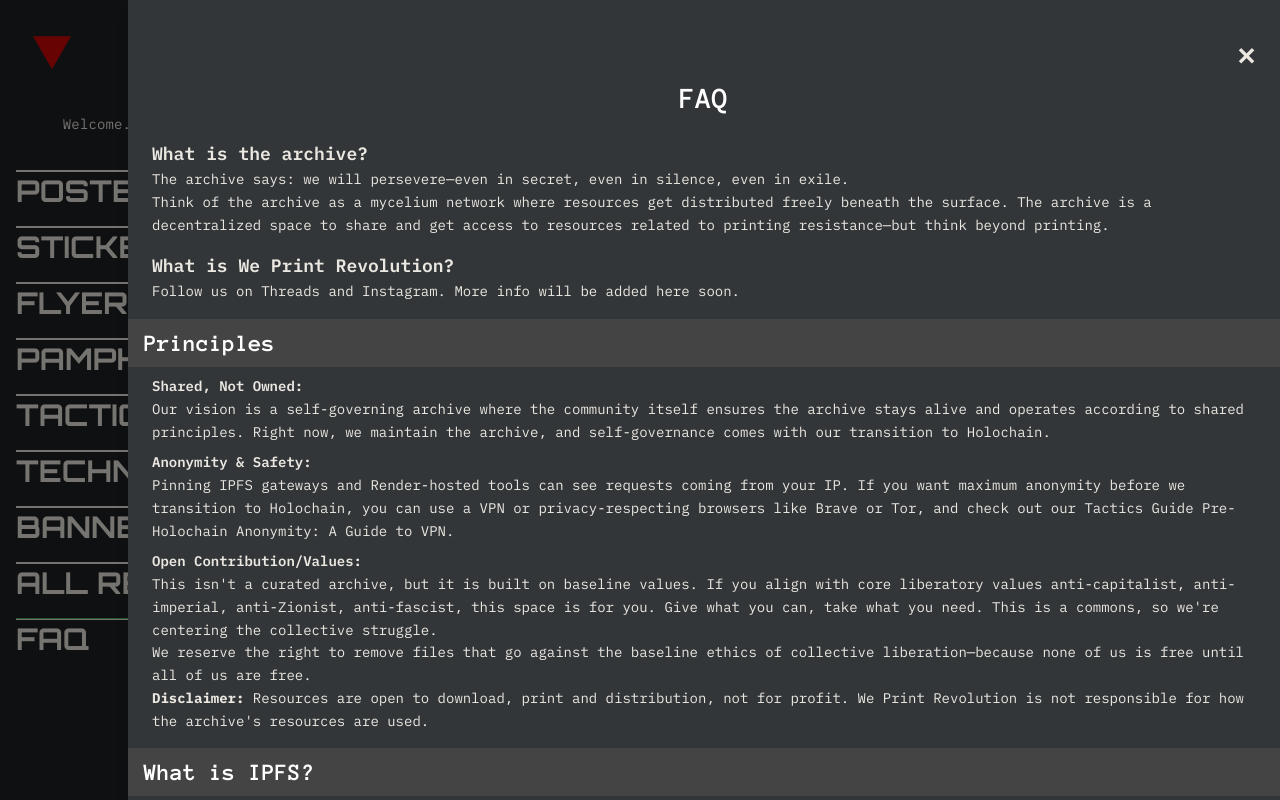
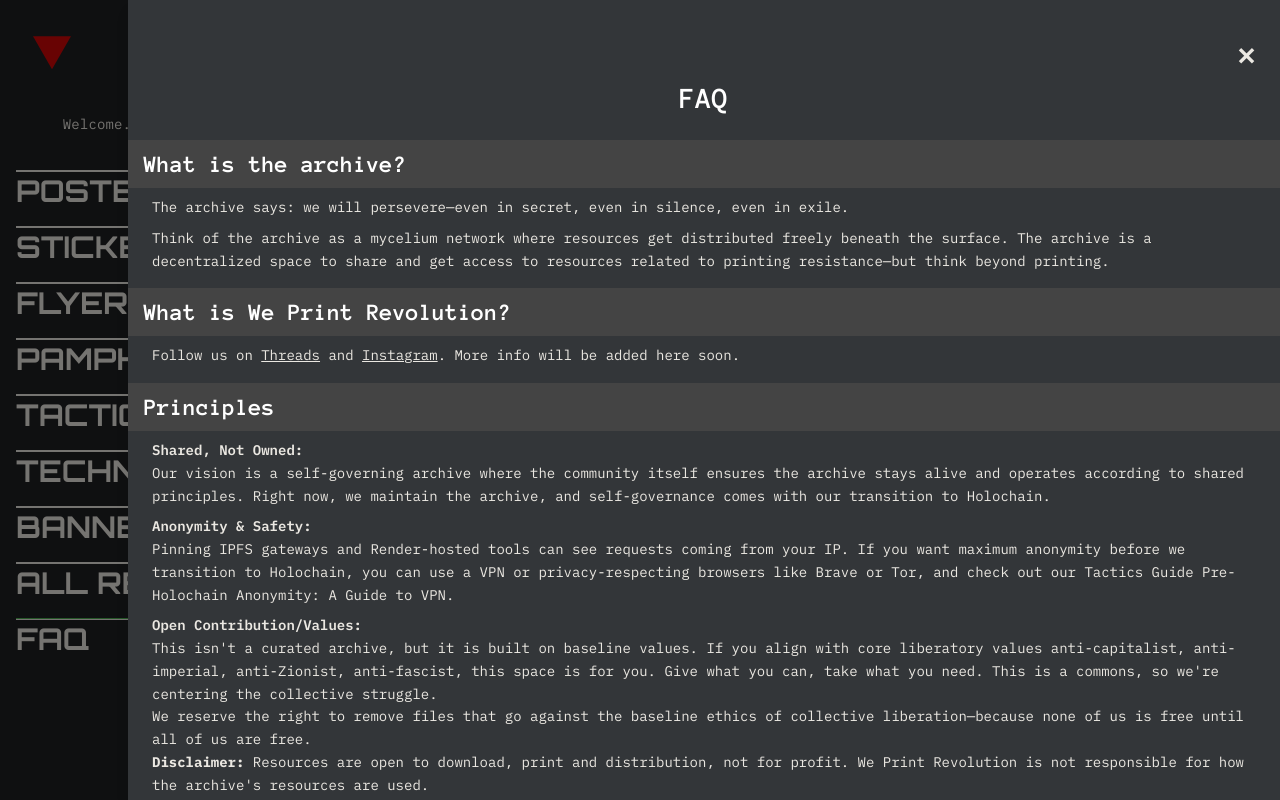
Before and after one commit to Damil001/pinata-image-api, a Next.js app in the folder frontend/: page / in a window 1280 px wide. Both pictures are taken after a click on the link "FAQ". Built offline with nearby package versions, Linux system fonts and the light colour scheme.

Commit message:
refactor: enhance FAQModal layout and content structure for better readability and user engagement

```diff
--- a/frontend/src/components/FAQModal/FAQModal.tsx
+++ b/frontend/src/components/FAQModal/FAQModal.tsx
@@ -80,18 +80,17 @@ const FAQModal: React.FC<FAQModalProps> = ({ isOpen, onClose }) => {
             </button>
           </div>
 
-          <div className="pl-4 pr-4 sm:pl-6 sm:pr-6 mb-4">
-            <div
-              className={`text-[#EBE8E2] text-xs sm:text-sm ${ibmPlexMono.className} font-normal leading-relaxed space-y-4`}
-            >
           <h1
             className={`text-[#ffffff] text-3xl font-bold ${anonymousPro.className} mb-6 text-center`}
           >
             FAQ
           </h1>
 
-              <div>
-                <p className="font-semibold text-lg">What is the archive?</p>
+          <MenuHeading name="What is the archive?" />
+          <div className="pl-4 pr-4 sm:pl-6 sm:pr-6 mb-4 mt-2">
+            <div
+              className={`text-[#EBE8E2] text-xs sm:text-sm ${ibmPlexMono.className} font-normal leading-relaxed space-y-2`}
+            >
               <p>
                 The archive says: we will persevere—even in secret, even in
                 silence, even in exile.
@@ -99,20 +98,38 @@ const FAQModal: React.FC<FAQModalProps> = ({ isOpen, onClose }) => {
               <p>
                 Think of the archive as a mycelium network where resources get
                 distributed freely beneath the surface. The archive is a
-                  decentralized space to share and get access to resources
-                  related to printing resistance—but think beyond printing.
+                decentralized space to share and get access to resources related
+                to printing resistance—but think beyond printing.
               </p>
             </div>
+          </div>
 
-              <div>
-                <p className="font-semibold text-lg">
-                  What is We Print Revolution?
+          <MenuHeading name="What is We Print Revolution?" />
+          <div className="pl-4 pr-4 sm:pl-6 sm:pr-6 mb-4 mt-2">
+            <div
+              className={`text-[#EBE8E2] text-xs sm:text-sm ${ibmPlexMono.className} font-normal leading-relaxed space-y-2`}
+            >
+              <p>
+                Follow us on{" "}
+                <a
+                  href="https://www.threads.com/@weprintrevolution"
+                  target="_blank"
+                  rel="noopener noreferrer"
+                  className=" underline"
+                >
+                  Threads
+                </a>{" "}
+                and{" "}
+                <a
+                  href="https://www.instagram.com/weprintrevolution"
+                  target="_blank"
+                  rel="noopener noreferrer"
+                  className=" underline"
+                >
+                  Instagram
+                </a>
+                . More info will be added here soon.
               </p>
-                <p>
-                  Follow us on Threads and Instagram. More info will be added
-                  here soon.
-                </p>
-              </div>
             </div>
           </div>
 
@@ -270,14 +287,22 @@ const FAQModal: React.FC<FAQModalProps> = ({ isOpen, onClose }) => {
             <p
               className={`text-[#EBE8E2] text-xs sm:text-sm ${ibmPlexMono.className} font-normal leading-relaxed`}
             >
-              Questions, requests, or something else? Send us a DM on Instagram,
-              or an email to weprintrevolution@proton.me
+              Questions, requests, or something else? Send us a DM on{" "}
+              <a
+                href="https://www.instagram.com/weprintrevolution"
+                target="_blank"
+                rel="noopener noreferrer"
+                className=" underline"
+              >
+                Instagram
+              </a>
+              , or an email to weprintrevolution@proton.me
             </p>
           </div>
 
           <div className="pl-4 pr-4 sm:pl-6 sm:pr-6 mb-4 mt-2">
             <div
-              className={`text-[#EBE8E2] text-xs sm:text-sm ${ibmPlexMono.className} font-normal leading-relaxed space-y-2 text-center`}
+              className={`text-[#EBE8E2] text-xs sm:text-sm ${ibmPlexMono.className} font-normal leading-relaxed space-y-2`}
             >
               <p className="mt-4 italic">
                 Now let your imagination run wild… For the love of life and the
```
Lines whose indentation alone changed are shown as unchanged.
